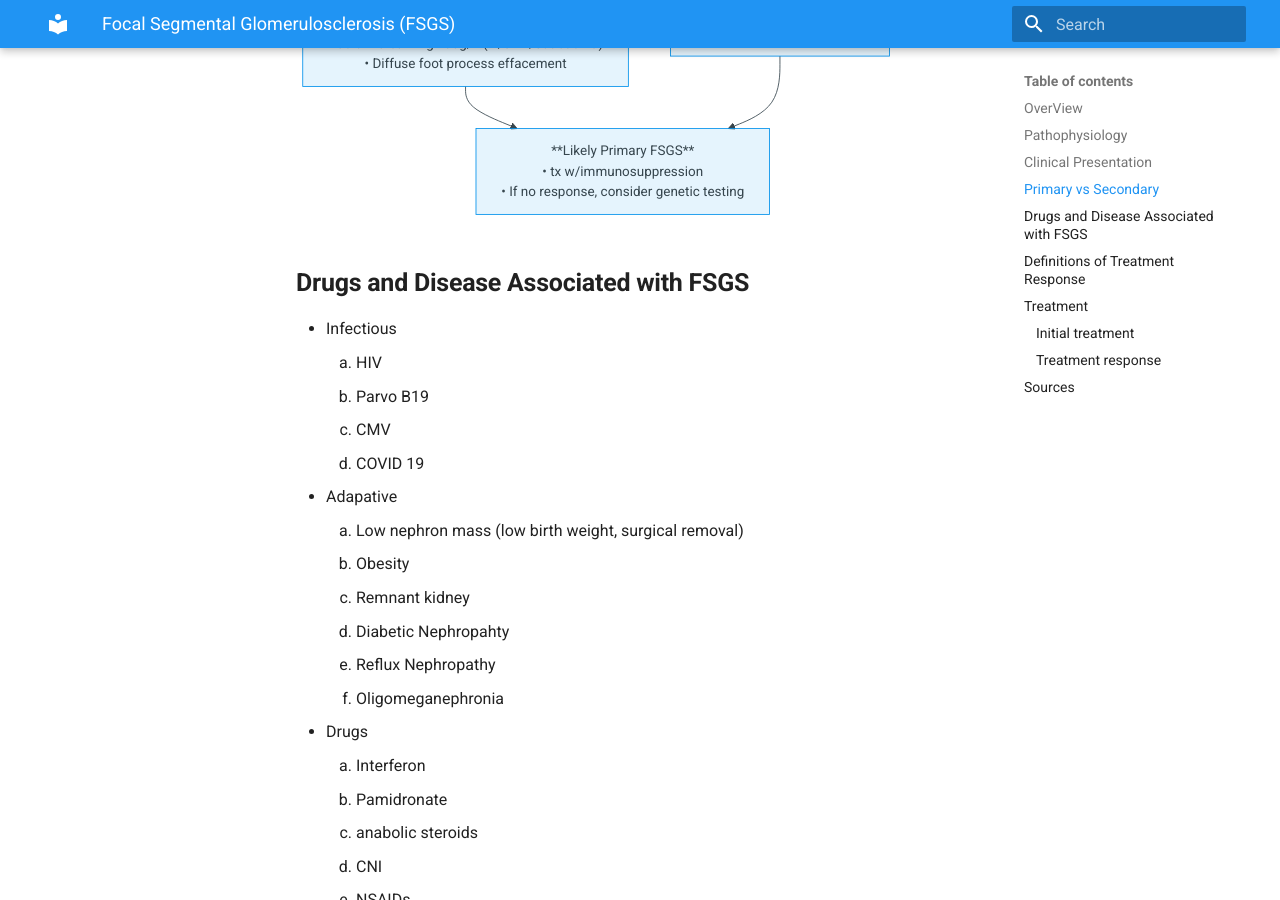
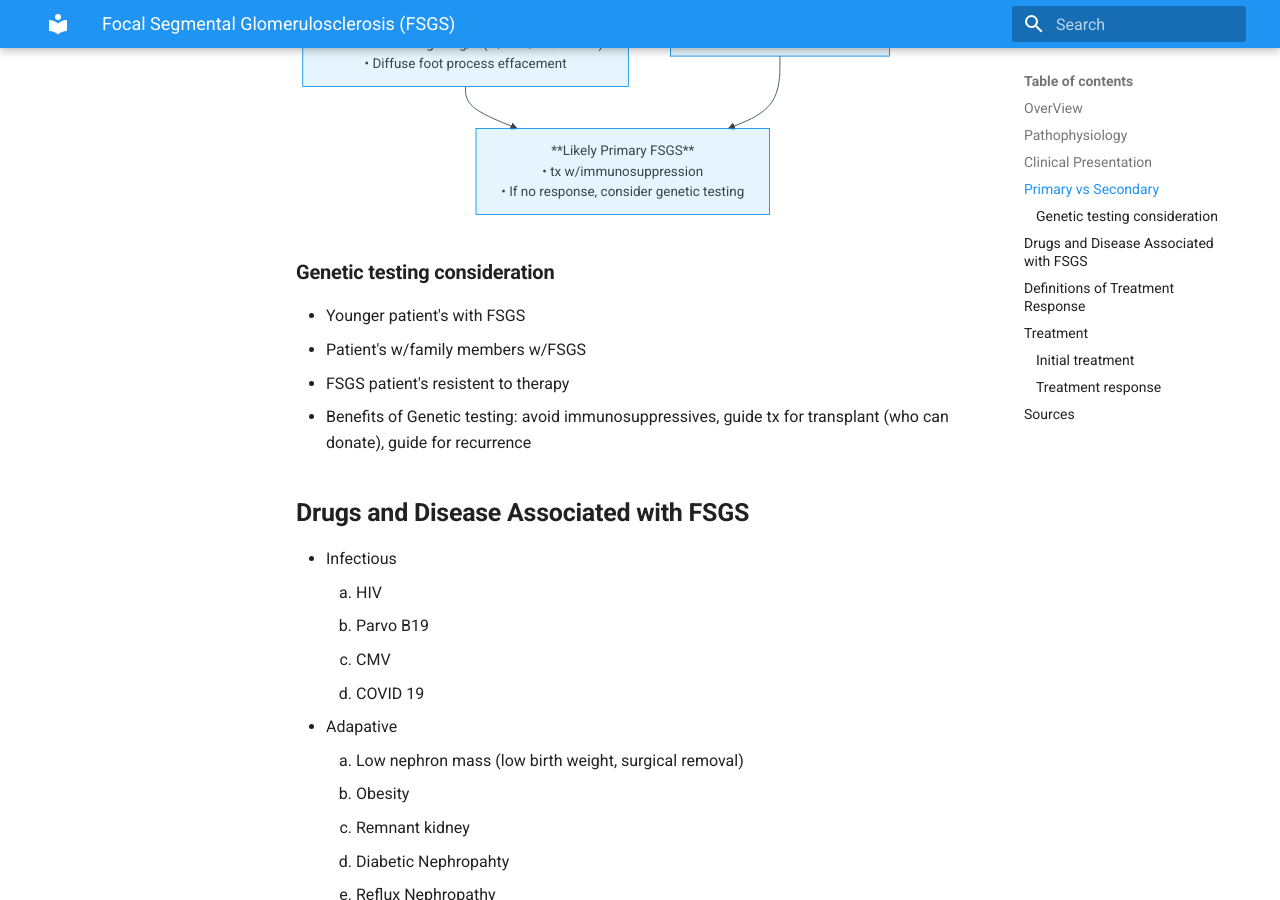
Before and after one commit to TTUNEPH2025/GN, an MkDocs documentation site: the page built from docs/FSGS.md, in a window 1280 px wide and 900 px high, scrolled down 2022 px. Built offline with MkDocs 1.6.1 and Material for MkDocs 9.7.7, drawn with Linux system fonts in a browser that asks for light colours; some of the changed text lies outside the part shown.

Commit message:
Update FSGS.md

````diff
--- a/docs/FSGS.md
+++ b/docs/FSGS.md
@@ -55,6 +55,11 @@ flowchart TD
     style n2 white-space:nowrap
     style n3 white-space:nowrap
 ```
+### **Genetic testing consideration**
+  * Younger patient's with FSGS
+  * Patient's w/family members w/FSGS
+  * FSGS patient's resistent to therapy
+  * Benefits of Genetic testing: avoid immunosuppressives, guide tx for transplant (who can donate), guide for recurrence
 ## **Drugs and Disease Associated with FSGS**
   * Infectious
     1. HIV
````
Also changed, not shown: other parts of docs/FSGS.md (+1 -1 lines).
